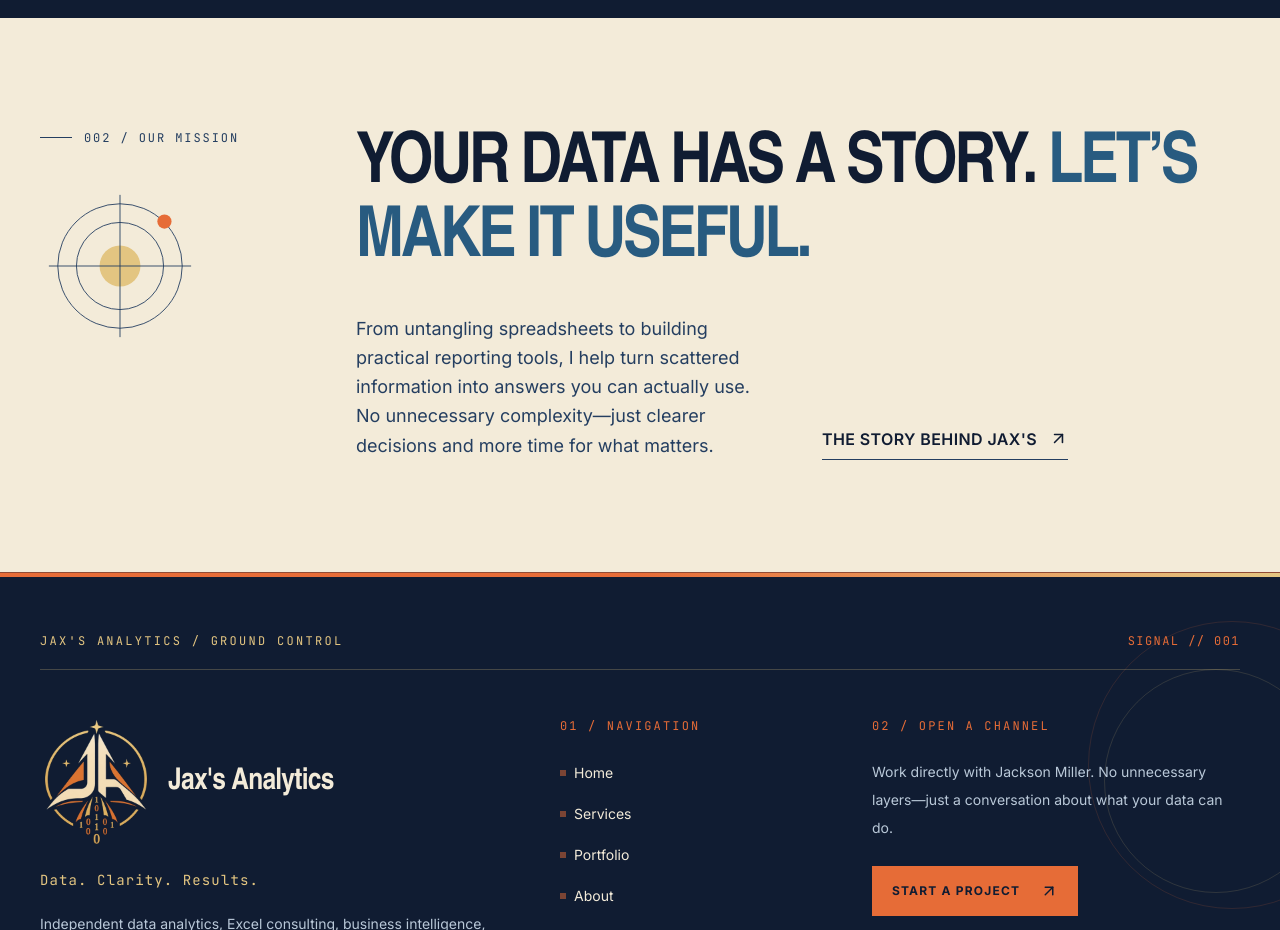
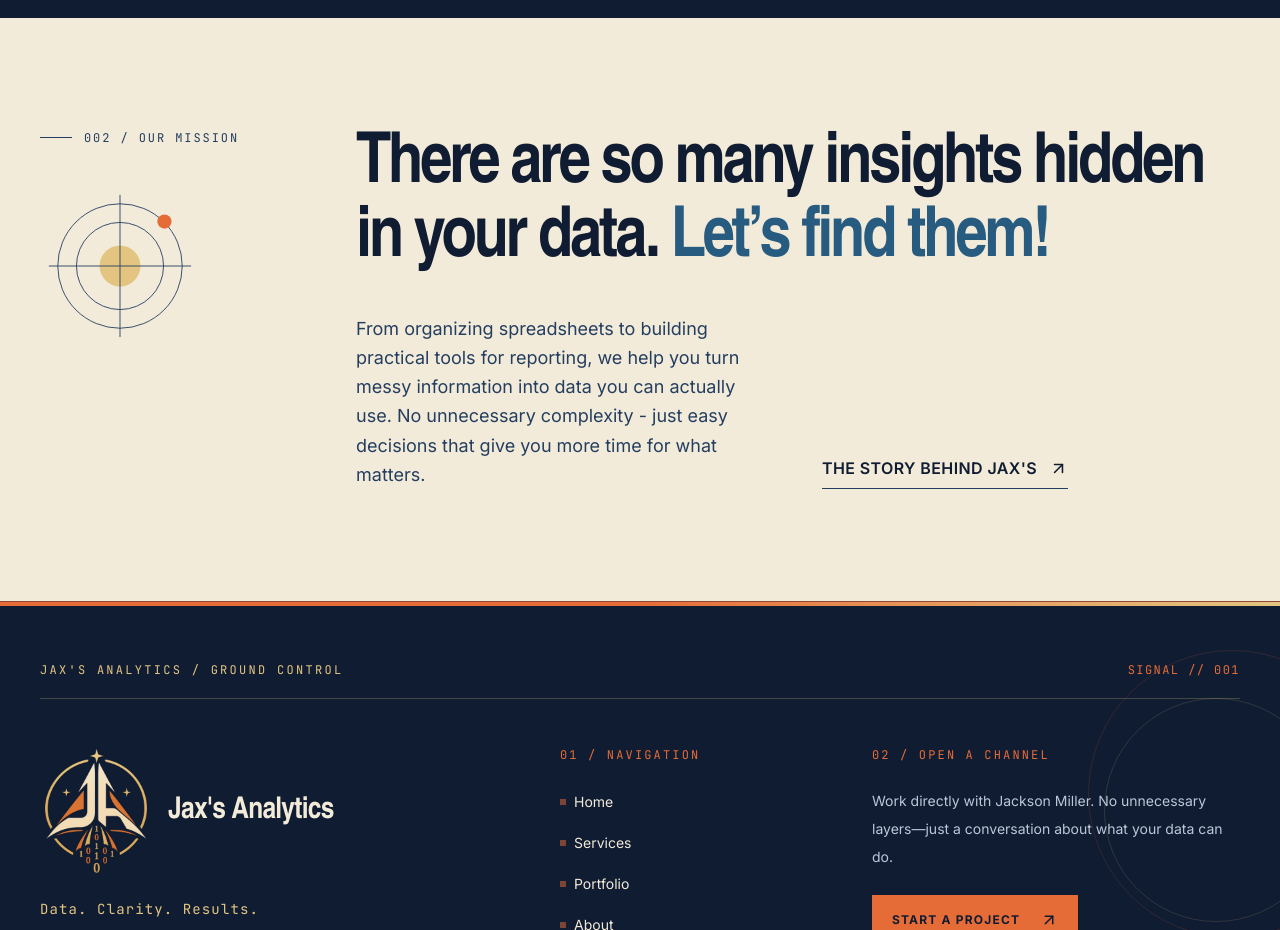
Before and after one commit to JaxmaN03/jax-analytics, a React (Vite) app: page / in a window 1280 px wide. Shown: the part 920-1850 px from the top of the page. Built offline with nearby package versions, Linux system fonts and the light colour scheme.

Commit message:
Update homepage mission copy (#14)

```diff
--- a/src/components/Mission.jsx
+++ b/src/components/Mission.jsx
@@ -23,11 +23,11 @@ export default function Mission() {
           </div>
           <div className="lg:col-span-9">
             <h2 id="mission-heading" className="space-heading text-[clamp(2.5rem,5.5vw,5.5rem)] leading-[1.05] tracking-[-.045em] max-w-4xl">
-              YOUR DATA HAS A STORY. <span className="text-[#285B80]">LET’S MAKE IT USEFUL.</span>
+              There are so many insights hidden in your data. <span className="text-[#285B80]">Let’s find them!</span>
             </h2>
             <div className="mt-9 grid md:grid-cols-2 gap-7 md:gap-12 items-end">
               <p className="text-lg leading-relaxed text-[#243E60]">
-                From untangling spreadsheets to building practical reporting tools, I help turn scattered information into answers you can actually use. No unnecessary complexity—just clearer decisions and more time for what matters.
+                From organizing spreadsheets to building practical tools for reporting, we help you turn messy information into data you can actually use. No unnecessary complexity - just easy decisions that give you more time for what matters.
               </p>
               <a href={PAGE_URLS.about} className="inline-flex items-center gap-3 w-fit border-b border-[#243E60] pb-2 font-semibold tracking-wide hover:text-[#E66C37] transition-colors">
                 THE STORY BEHIND JAX'S <ArrowUpRight size={19}/>
```
Also changed, not shown: 2 other files (tests, documents, lock files or other folders).
